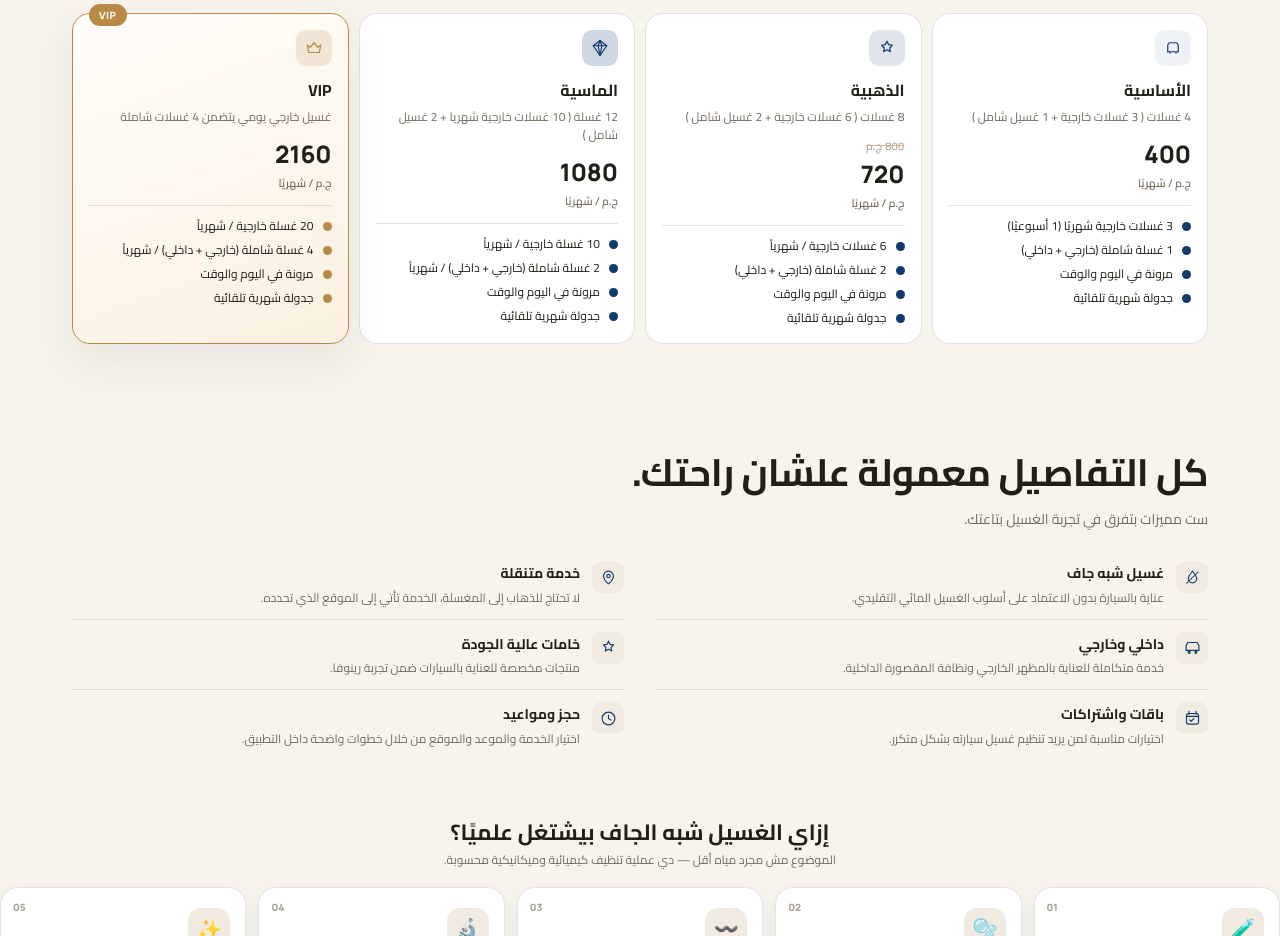
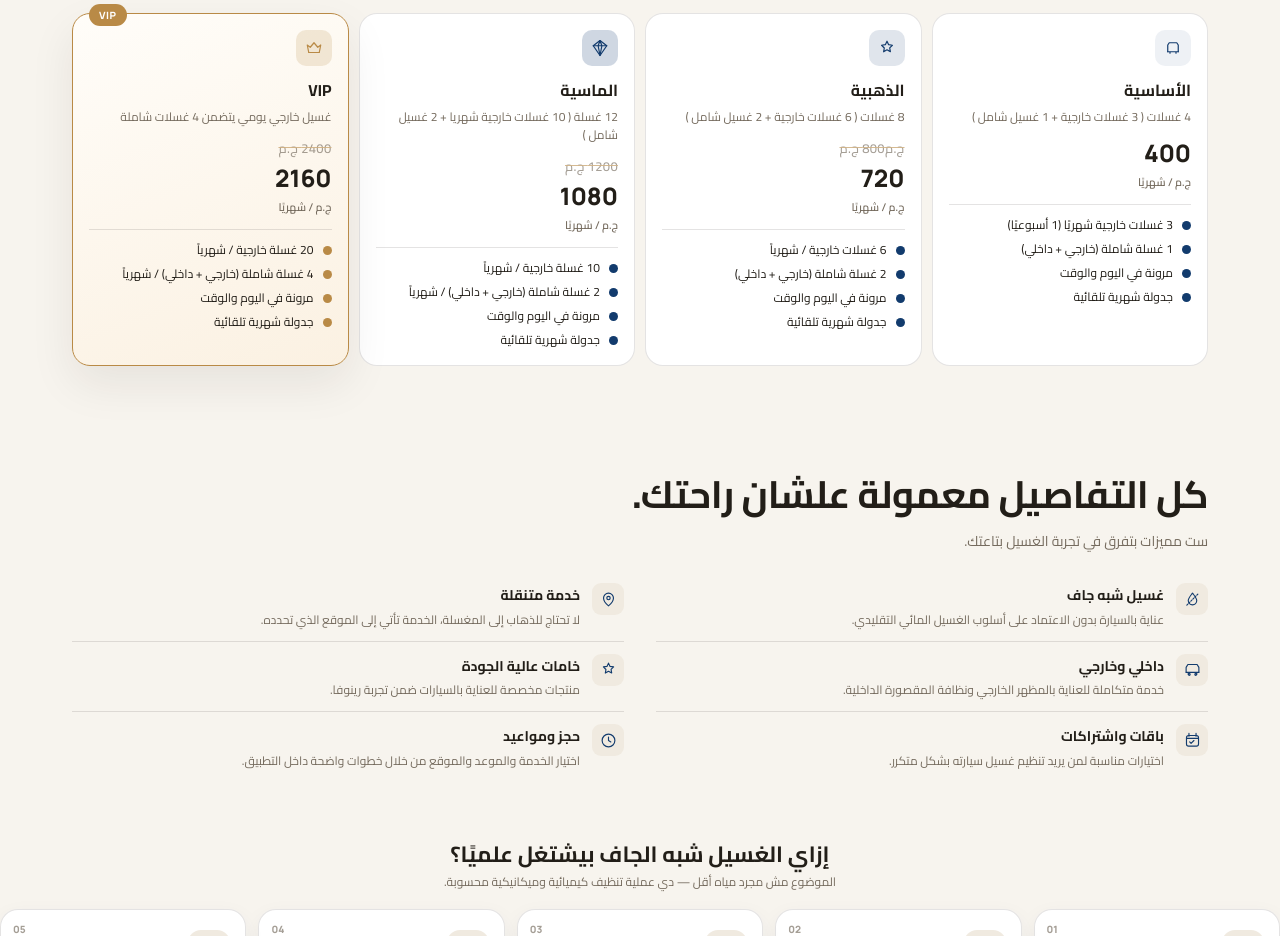
Before and after one commit to Omaramir777/reinova-landing-page, a plain HTML site: page index.html in a window 1280 px wide. Shown: the part 2500-3436 px from the top of the page. Drawn offline with Linux system fonts and the light colour scheme.

Commit message:
Update old price styling and add data attribute

```diff
--- a/style.css
+++ b/style.css
@@ -233,7 +233,9 @@ body{
 .plan-tagline{font-size:12px;color:var(--muted);margin:0 0 10px;line-height:1.5}
 .plan-price{font:800 24px Manrope;color:var(--ink);margin-bottom:12px;padding-bottom:12px;border-bottom:1px solid var(--line)}
 .plan-price span{display:block;font:600 11px Cairo;color:var(--muted);margin-top:3px}
-.plan-price .old-price{display:block;font:500 11px Cairo;letter-spacing:.3px;color:var(--muted);opacity:.65;text-decoration:line-through;text-decoration-thickness:1px;text-decoration-color:rgba(185,138,70,.9);margin-bottom:1px}
+.plan-price .old-price{display:block;font:500 13px Cairo;letter-spacing:.3px;color:var(--muted);opacity:.65;text-decoration:line-through;text-decoration-thickness:1px;text-decoration-color:rgba(185,138,70,.9);margin-bottom:1px}
+.plan-price .old-price::before{content:attr(data-old) " ج.م"}
+.plan-price .old-price[data-old="0"]{display:none}
 .plan-features{list-style:none;margin:0;padding:0;display:flex;flex-direction:column;gap:7px}
 .plan-features li{
   font-size:12px;color:var(--ink);padding-right:18px;position:relative;line-height:1.4;
```
